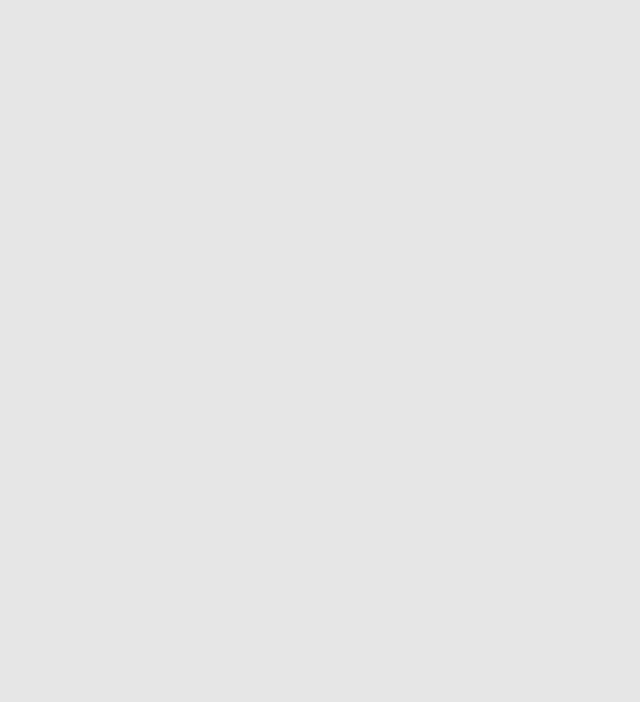
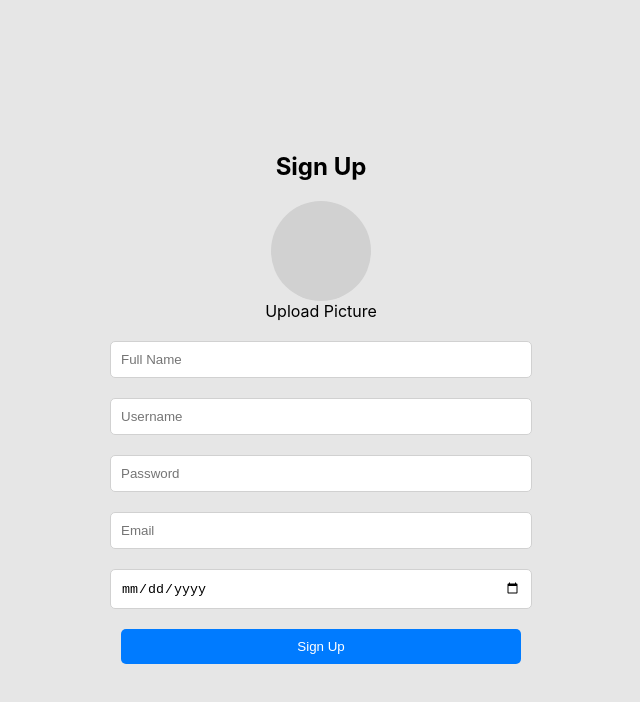
Before and after one commit to YazdanRa/CS476, a React (Create React App) app in the folder frontend/react-frontend/: page /profile in a window 1280 px wide. Before the commit this address had no page. Shown: the top 702 px of the page, without its empty margins (319-959 px from the left). Built offline with nearby package versions, Linux system fonts and the light colour scheme.

Commit message:
Profile Page Updates

```diff
--- a/frontend/react-frontend/src/App.js
+++ b/frontend/react-frontend/src/App.js
@@ -4,6 +4,7 @@ import Home from './components/Home';
 import Dashboard from './components/Dashboard';
 import Signup from './components/Signup';
 import Reset from './components/Reset';
+import Profile from './components/Profile';
 
 function App() {
   return (
@@ -13,6 +14,7 @@ function App() {
         <Route path="/dashboard" element={<Dashboard />} />
         <Route path="/signup" element={<Signup />} />
         <Route path="/reset" element={<Reset />} />
+        <Route path="/profile" element={<Profile />} />
       </Routes>
     </Router>
   );
--- /dev/null
+++ b/frontend/react-frontend/src/components/Profile.css
@@ -0,0 +1,53 @@
+.signup-container {
+    width: 400px;
+    padding: 20px;
+    display: flex;
+    flex-direction: column;
+    align-items: center;
+  }
+
+  h1 {
+    font-size: 24px;
+    margin-bottom: 20px;
+  }
+
+  .image-upload {
+    display: flex;
+    flex-direction: column;
+    align-items: center;
+    margin-bottom: 20px;
+  }
+
+  .placeholder-image {
+    width: 100px;
+    height: 100px;
+    background-color: #d1d1d1;
+    border-radius: 50%;
+    cursor: pointer;
+  }
+
+  input[type="file"] {
+    display: none;
+  }
+
+  input[type="text"], input[type="password"], input[type="email"], input[type="date"] {
+    width: 100%;
+    padding: 10px;
+    border: 1px solid #d1d1d1;
+    border-radius: 5px;
+    margin-bottom: 20px;
+  }
+
+  button {
+    width: 100%;
+    padding: 10px;
+    border: none;
+    border-radius: 5px;
+    background-color: #007BFF;
+    color: white;
+    cursor: pointer;
+  }
+
+  button:hover {
+    background-color: #0056b3;
+  }
--- /dev/null
+++ b/frontend/react-frontend/src/components/Profile.js
@@ -0,0 +1,85 @@
+import React, { useState } from 'react';
+import './Profile.css';
+
+function Profile() {
+  const [formData, setFormData] = useState({
+    fullName: '',
+    username: '',
+    password: '',
+    email: '',
+    dateOfBirth: '',
+    profileImage: null
+  });
+
+  const handleChange = (event) => {
+    const { name, value } = event.target;
+    setFormData((prevData) => ({ ...prevData, [name]: value }));
+  };
+
+  const handleImageChange = (event) => {
+    const file = event.target.files[0];
+    setFormData((prevData) => ({ ...prevData, profileImage: file }));
+  };
+
+  const handleSubmit = () => {
+    // Handle the sign up logic here
+    console.log('Form data submitted:', formData);
+  };
+
+  return (
+    <div className="signup-container">
+      <h1>Sign Up</h1>
+      <div className="image-upload">
+        <label htmlFor="profileImage">
+          <div className="placeholder-image"></div>
+        </label>
+        <input
+          type="file"
+          id="profileImage"
+          name="profileImage"
+          onChange={handleImageChange}
+          hidden
+        />
+        <span>Upload Picture</span>
+      </div>
+      <input
+        type="text"
+        placeholder="Full Name"
+        name="fullName"
+        value={formData.fullName}
+        onChange={handleChange}
+      />
+      <input
+        type="text"
+        placeholder="Username"
+        name="username"
+        value={formData.username}
+        onChange={handleChange}
+      />
+      <input
+        type="password"
+        placeholder="Password"
+        name="password"
+        value={formData.password}
+        onChange={handleChange}
+      />
+      <input
+        type="email"
+        placeholder="Email"
+        name="email"
+        value={formData.email}
+        onChange={handleChange}
+      />
+      <input
+        type="date"
+        placeholder="Date of Birth"
+        name="dateOfBirth"
+        value={formData.dateOfBirth}
+        onChange={handleChange}
+      />
+      <button onClick={handleSubmit}>Sign Up</button>
+    </div>
+  );
+}
+
+export default Profile;
```
